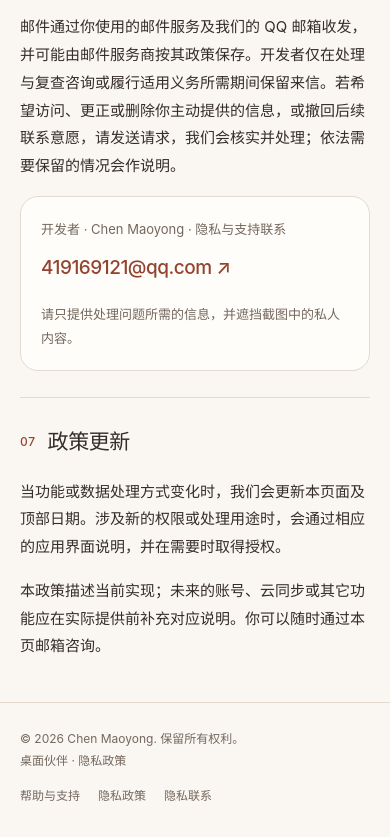
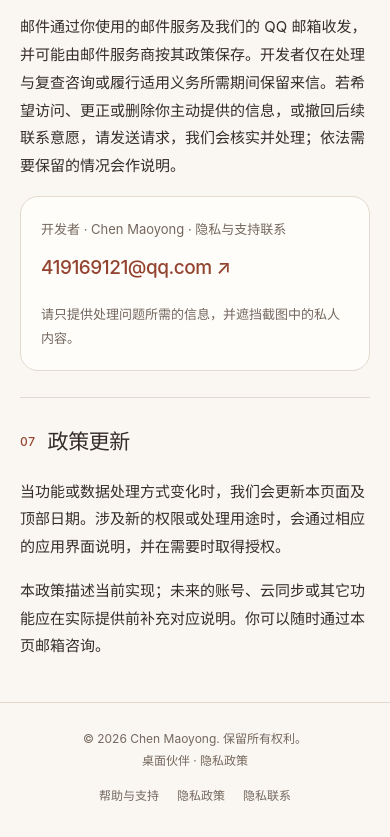
Before and after one commit to chenmy/desktop-companion-support, a plain HTML site: page docs/privacy/index.html in a window 390 px wide. Shown: the part 4254-5091 px from the top of the page. Drawn offline with Linux system fonts and the light colour scheme.

Commit message:
【DesktopCompanionSupport】fix：修复手机端页脚未居中

```diff
--- a/docs/assets/site.css
+++ b/docs/assets/site.css
@@ -158,8 +158,8 @@ h3 { font-size: 16px; font-weight: 650; margin-bottom: 8px; line-height: 1.6; }
     .mode-card { padding: 18px; }
     .note { padding: 13px 15px; }
     .contact-panel { padding: 20px; }
-    .footer-inner { display: block; }
-    .footer-links { margin-top: 12px; gap: 18px; }
+    .footer-inner { display: block; text-align: center; }
+    .footer-links { margin-top: 12px; gap: 18px; justify-content: center; }
 }
 @media (max-width: 370px) {
     .container { width: calc(100% - 30px); }
```
